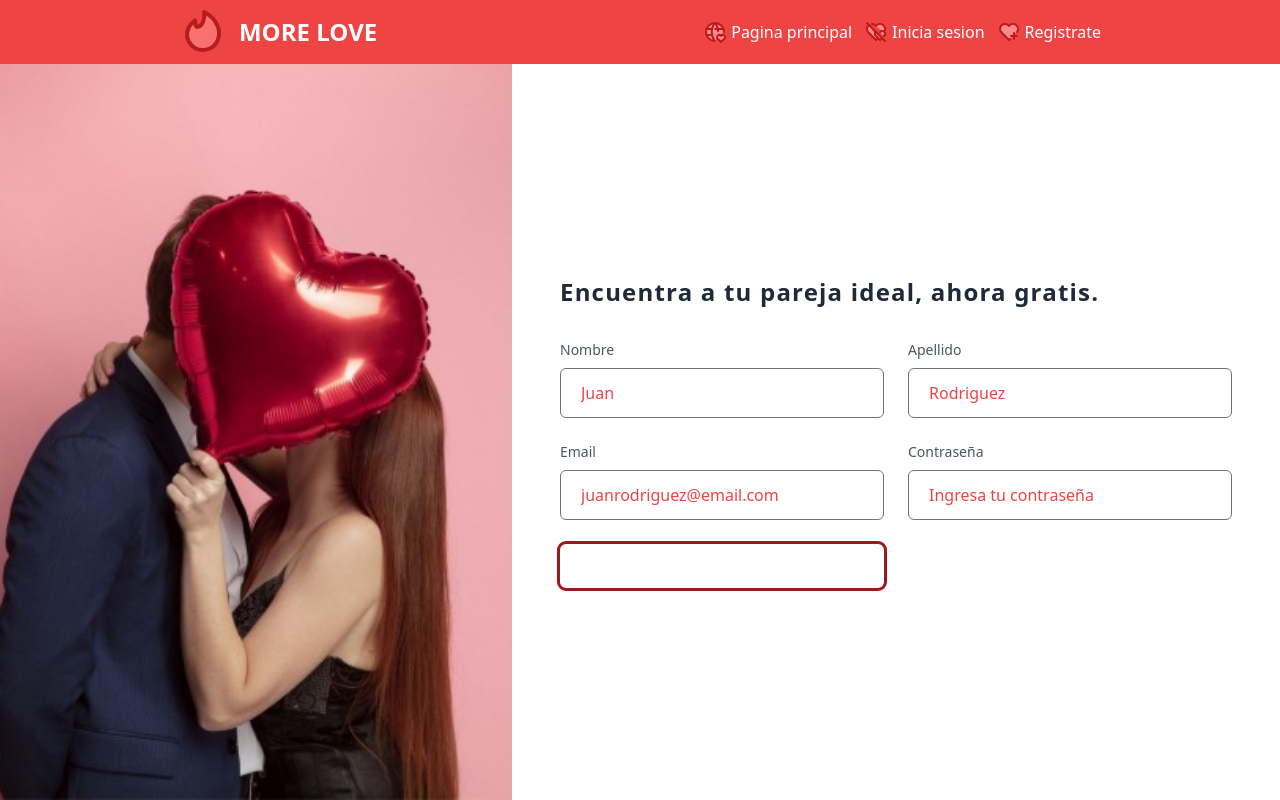
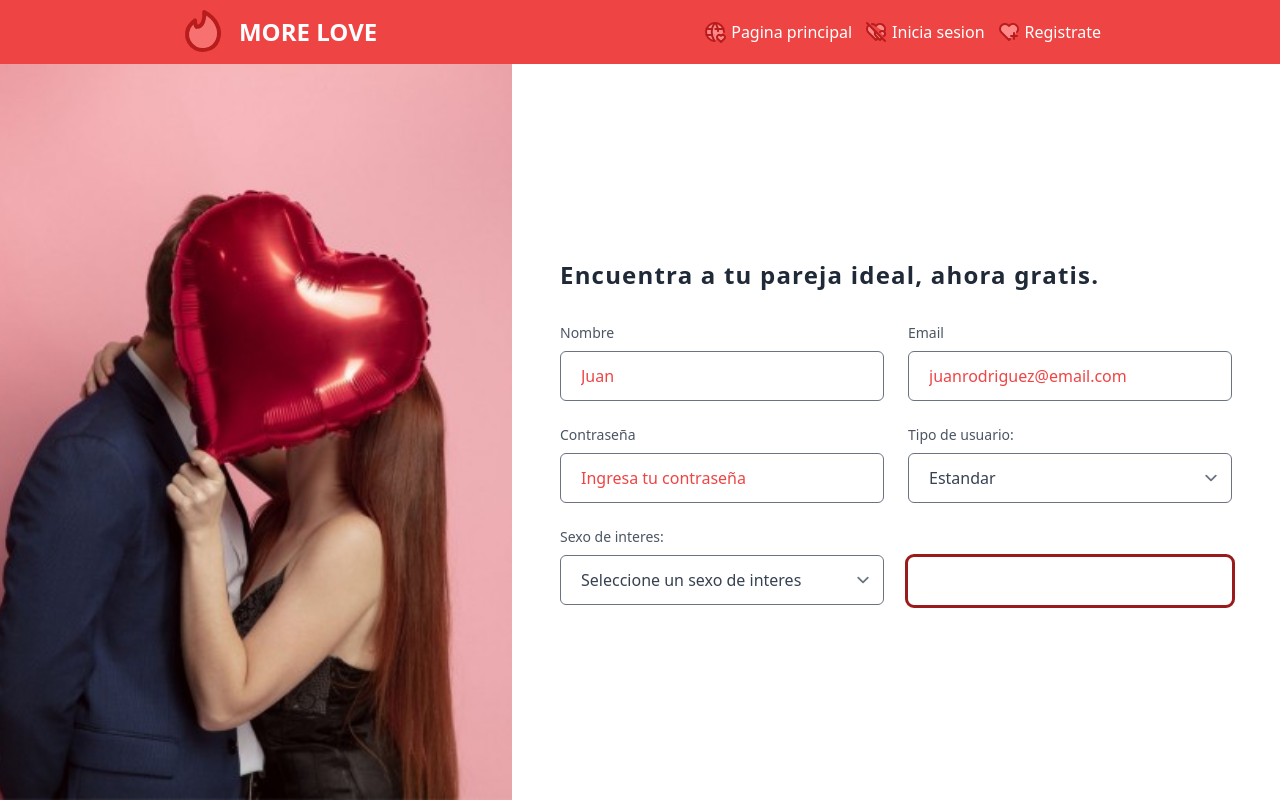
Before and after one commit to DaveAdbeel/App-citas, a Flask app: page /register in a window 1280 px wide. Run offline with Flask 3, Linux system fonts and the light colour scheme; parts of the project's set-up code (start-up, migrations or seed data) failed here and were passed over; some libraries are stand-ins or nearby versions.

Commit message:
fixing the form in the register page

```diff
--- /dev/null
+++ b/static/css/forms/register.css
@@ -0,0 +1,20 @@
+body{
+    background: none!important;
+    backdrop-filter: none!important;
+    background-color: rgb(220 38 38)!important;
+}
+
+@media (width < 768px) {
+    h1#mt-100{
+        margin-top: 100px;
+    }
+    div#pb-50{
+        padding-bottom:50px!important;
+    }
+}
+
+@media (width < 350px) {
+    h1#mt-100{
+        margin-top: 200px;
+    }
+}
--- a/static/css/style.css
+++ b/static/css/style.css
@@ -4,6 +4,9 @@
    box-sizing: border-box;
 }
 
+body{
+   background-color: rgb(220 38 38);
+}
 /* NAVBAR MOBILE MEDIAQUERY */
 @media (width <= 768px) {
    .bar-container {
--- a/templates/content.html
+++ b/templates/content.html
@@ -1,5 +1,6 @@
 {% extends 'layout.html' %} {% block title %} Home {% endblock title %} {% block
 content %}
+
 <header class="flex justify-center w-full h-full">
    <div class="flex justify-evenly items-center gap-5 text-white flex-col sm:flex-row sm:gap-2">
       <blockquote class="text-2xl w-3/4 font-semibold sm:w-3/6 sm:text-3xl lg:text-4xl">
--- a/templates/layout.html
+++ b/templates/layout.html
@@ -12,6 +12,7 @@
          rel="stylesheet"
          href='{{url_for("static", filename="css/style.css")}}'
       />
+      {% block css_personalizated %}{% endblock css_personalizated %}
       <script src="https://cdn.tailwindcss.com?plugins=forms,typography,aspect-ratio,line-clamp"></script>
    </head>
    <body class="flex flex-col items-center h-screen bg-[url('{{url_for('static', filename='img/hero-homepage.jpg')}}')] bg-no-repeat bg-center bg-[length:100%_100%] backdrop-hue-rotate-[320deg] backdrop-grayscale-[0.1] backdrop-saturate-200 backdrop-blur-md">
--- a/templates/register.html
+++ b/templates/register.html
@@ -1,5 +1,7 @@
 {% extends 'layout.html' %} {% block title %} Registrate {% endblock title %} {%
-block content %}
+block content %} {% block css_personalizated%} <link rel="stylesheet"
+href="{{url_for("static", filename="css/forms/register.css")}}"> {% endblock
+css_personalizated%}
 <section class="bg-white dark:bg-red-600 w-full h-full">
    <div class="flex justify-center h-full w-full">
       <div
@@ -12,14 +14,19 @@ block content %}
       <div
          class="flex items-center w-full max-w-3xl p-8 mx-auto lg:px-12 lg:w-3/5"
       >
-         <div class="w-full">
+         <div class="w-full" id="pb-50">
             <h1
-               class="text-2xl font-semibold tracking-wider text-gray-800 dark:text-white"
+               class="text-2xl font-semibold tracking-wider text-gray-800 dark:text-white sm:mt-0 mt-4"
+               id="mt-100"
             >
                Encuentra a tu pareja ideal, ahora gratis.
             </h1>
 
-            <form class="grid grid-cols-1 gap-6 mt-8 md:grid-cols-2" action="/register" method="POST">
+            <form
+               class="grid grid-cols-1 gap-6 mt-8 md:grid-cols-2 items-end"
+               action="/register"
+               method="POST"
+            >
                <div>
                   <label
                      class="block mb-2 text-sm text-gray-600 dark:text-gray-200"
@@ -29,20 +36,7 @@ block content %}
                      type="text"
                      required
                      placeholder="Juan"
-                     class="block w-full px-5 py-3 mt-2 text-gray-700 placeholder-red-500 bg-white border  rounded-md dark:bg-red-800 dark:text-gray-300 dark:border-red-900  focus:outline-none focus:ring focus:ring-opacity-40  focus:ring-red-300 focus:border-none"
-                  />
-               </div>
-
-               <div>
-                  <label
-                     class="block mb-2 text-sm text-gray-600 dark:text-gray-200"
-                     >Apellido</label
-                  >
-                  <input
-                     type="text"
-                     required
-                     placeholder="Rodriguez"
-                     class="block w-full px-5 py-3 mt-2 text-gray-700 placeholder-red-500 bg-white border  rounded-md dark:bg-red-800 dark:text-gray-300 dark:border-red-900  focus:outline-none focus:ring focus:ring-opacity-40  focus:ring-red-300 focus:border-none"
+                     class="block w-full px-5 py-3 mt-2 text-gray-700 placeholder-red-500 bg-white border rounded-md dark:bg-red-800 dark:text-gray-300 dark:border-red-900 focus:outline-none focus:ring focus:ring-opacity-40 focus:ring-red-300 focus:border-none"
                   />
                </div>
 
@@ -56,7 +50,7 @@ block content %}
                      required
                      pattern="^[a-zA-Z0-9.!#$%&'*+/=?^_`{|}~-]+@[a-zA-Z0-9-]+(?:\.[a-zA-Z0-9-]+)*$"
                      placeholder="juanrodriguez@email.com"
-                     class="block w-full px-5 py-3 mt-2 text-gray-700 placeholder-red-500 bg-white border  rounded-md dark:bg-red-800 dark:text-gray-300 dark:border-red-900  focus:outline-none focus:ring focus:ring-opacity-40  focus:ring-red-300 focus:border-none"
+                     class="block w-full px-5 py-3 mt-2 text-gray-700 placeholder-red-500 bg-white border rounded-md dark:bg-red-800 dark:text-gray-300 dark:border-red-900 focus:outline-none focus:ring focus:ring-opacity-40 focus:ring-red-300 focus:border-none"
                   />
                </div>
 
@@ -69,12 +63,48 @@ block content %}
                      type="password"
                      required
                      placeholder="Ingresa tu contraseña"
-                     class="block w-full px-5 py-3 mt-2 text-gray-700 placeholder-red-500 bg-white border  rounded-md dark:bg-red-800 dark:text-gray-300 dark:border-red-900  focus:outline-none focus:ring focus:ring-opacity-40  focus:ring-red-300 focus:border-none"
+                     class="block w-full px-5 py-3 mt-2 text-gray-700 placeholder-red-500 bg-white border rounded-md dark:bg-red-800 dark:text-gray-300 dark:border-red-900 focus:outline-none focus:ring focus:ring-opacity-40 focus:ring-red-300 focus:border-none"
                   />
                </div>
 
+               <div>
+                  <label
+                     class="block mb-2 text-sm text-gray-600 dark:text-gray-200"
+                     >Tipo de usuario:
+                  </label>
+                  <select
+                     name="tipo_usuario"
+                     id="tipo_usuario"
+                     class="block w-full px-5 py-3 mt-2 text-gray-700 placeholder-red-500 bg-white border rounded-md dark:bg-red-800 dark:text-gray-300 dark:border-red-900 focus:outline-none focus:ring focus:ring-opacity-40 focus:ring-red-300 focus:border-none"
+                  >
+                     <option value="1">Premium</option>
+                     <option value="2" selected="true">Estandar</option>
+                  </select>
+               </div>
+
+               <div>
+                  <label
+                     class="block mb-2 text-sm text-gray-600 dark:text-gray-200"
+                     >Sexo de interes:
+                  </label>
+                  <select
+                     name="sexo_interes"
+                     id="sexo_interes"
+                     class="block w-full px-5 py-3 mt-2 text-gray-700 placeholder-red-500 bg-white border rounded-md dark:bg-red-800 dark:text-gray-300 dark:border-red-900 focus:outline-none focus:ring focus:ring-opacity-40 focus:ring-red-300 focus:border-none"
+                     required
+                  >
+                     <option selected="true" value="" disabled="disabled">
+                        Seleccione un sexo de interes
+                     </option>
+                     <option value="1">Mujeres</option>
+                     <option value="2">Hombres</option>
+                     <option value="3">Ambos</option>
+                  </select>
+               </div>
+
                <button
-                  class="flex items-center justify-between w-full px-6 py-3 text-sm tracking-wide text-white capitalize transition duration-200 outline outline-red-800 rounded-md hover:bg-red-800 hover:scale-[1.04] focus:outline-none focus:ring focus:ring-blue-300 focus:ring-opacity-50  focus:ring-red-300 focus:border-none" type="submit"
+                  class="flex justify-self-start items-center justify-between w-full h-12 px-6 text-sm text-white capitalize transition duration-200 outline outline-red-800 rounded-md hover:bg-red-800 hover:scale-[1.04] focus:outline-none focus:ring focus:ring-blue-300 focus:ring-opacity-50 focus:ring-red-300 focus:border-none"
+                  type="submit"
                >
                   <span>Registrarse </span>
 
```
